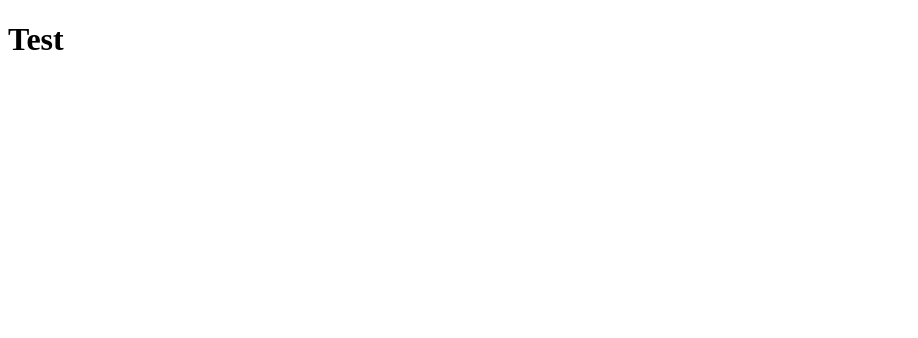
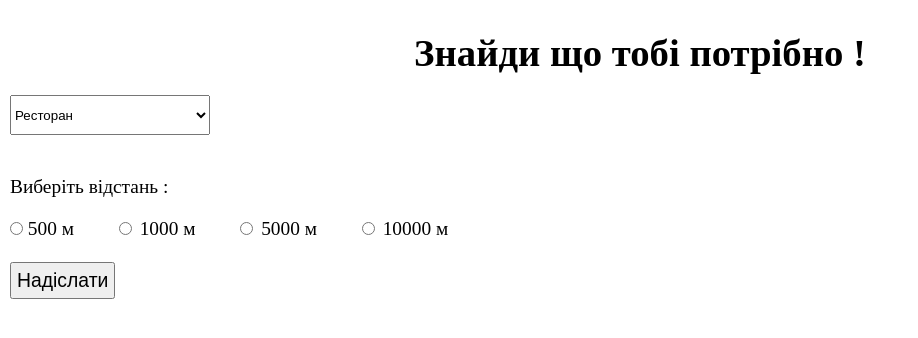
Before and after one commit to AndriiNyzhnyk/ShelfTestApp, a website: page public/index.html in a window 1280 px wide. Shown: the whole page, without its empty margins (0-918 px from the left). Drawn offline with nearby package versions, Linux system fonts and the light colour scheme.

Commit message:
add form on page

```diff
--- a/package.json
+++ b/package.json
@@ -10,6 +10,7 @@
   "author": "Andrii Nyzhnyk",
   "license": "ISC",
   "dependencies": {
+    "body-parser": "^1.18.2",
     "express": "^4.16.2",
     "request": "^2.83.0"
   }
--- a/public/index.html
+++ b/public/index.html
@@ -3,8 +3,39 @@
 <head>
     <meta charset="UTF-8">
     <title>App</title>
+    <link type="text/css" rel="stylesheet" href="/style/main.css">
 </head>
 <body>
-<h1>Test</h1>
+    <h1 id="title">Знайди що тобі потрібно !</h1>
+
+    <form action="" method="">
+            <select size="1" id="place" required>
+                <option value="restaurant" name="qwer">Ресторан</option>
+                <option value="museum" name="qwer">Музей</option>
+                <option value="hotel" name="qwer">Готель</option>
+            </select>
+            <br /><br />
+
+            <p>Виберіть відстань :</p>
+
+            <input type="radio" name="radius" class="itemR" id="v500" value="500" />
+            <label for="v500">500 м</label>
+
+            <input type="radio" name="radius" class="itemR" id="v1000" value="1000" />
+            <label for="v1000">1000 м</label>
+
+            <input type="radio" name="radius" class="itemR" id="v5000" value="5000" />
+            <label for="v5000">5000 м</label>
+
+            <input type="radio" name="radius" class="itemR" id="v10000" value="10000" />
+            <label for="v10000">10000 м</label>
+
+
+            <br /><br />
+            <input type="submit" value="Надіслати" id="send"/>
+        </form>
+
+    <script src="https://ajax.googleapis.com/ajax/libs/jquery/3.3.1/jquery.min.js"></script>
+    <script src="/js/main.js"></script>
 </body>
 </html>
--- /dev/null
+++ b/public/js/main.js
@@ -0,0 +1,15 @@
+$(document).ready( () => {
+    $('form').submit( function(e) {
+            e.preventDefault();
+            let data = $(this).serialize();
+            let searchPlace = $('#place').val();
+            data.plase = searchPlace + '';
+            console.log(searchPlace);
+            console.log(data);
+            $.ajax({
+                    type: "POST",
+                    url: "/search",
+                    data: data
+            });
+        });
+});
--- /dev/null
+++ b/public/style/main.css
@@ -0,0 +1,29 @@
+html, body {
+    margin: 0;
+    padding: 5px;
+    font-family: "Times New Roman", Arial;
+    font-size: 1.1em;
+}
+
+#title {
+    margin: 20px 0;
+    text-align: center;
+}
+
+#place {
+    width: 200px;
+    height: 40px;
+}
+
+.itemR {
+    margin-left: 40px;
+}
+
+#v500 {
+    margin: 0 !important;
+}
+
+#send {
+    font-size: 1em;
+    padding: 5px;
+}
```
Also changed, not shown: server.js (+16 -9 lines).
